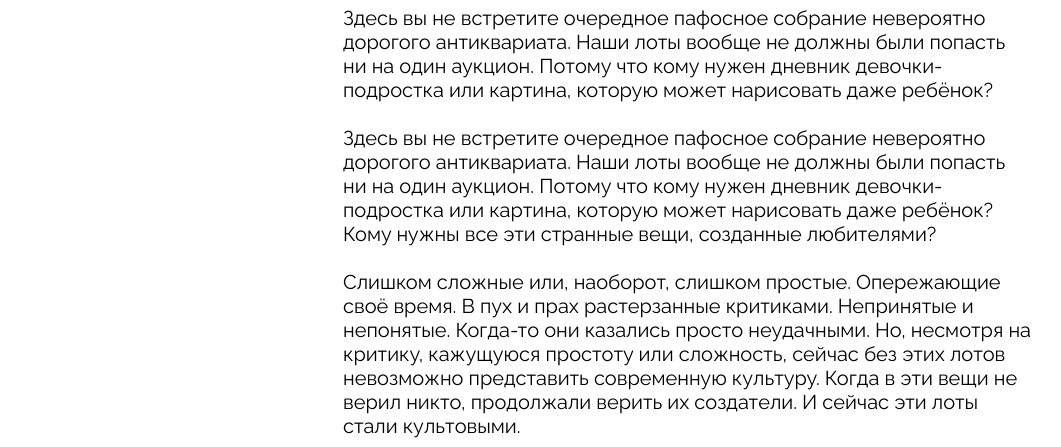
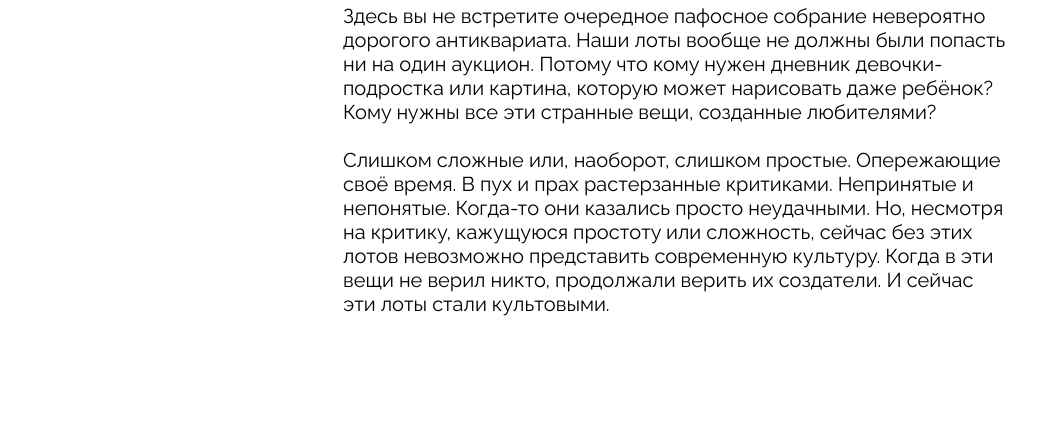
Before and after one commit to A1ex-kz/ono-tebe-nado-fd, a plain HTML site: page index.html in a window 1280 px wide. Shown: the part 2353-2800 px from the top of the page, without its empty margins (129-1190 px from the left). Drawn offline with Linux system fonts and the light colour scheme.

Commit message:
готовый

```diff
--- a/index.html
+++ b/index.html
@@ -95,16 +95,10 @@
         </div>
         <div class="about__column">
          <h2 class="about__title">Об аукционе</h2>
-         <p class="about__text">Здесь вы не встретите очередное пафосное собрание невероятно
-           дорогого антиквариата. Наши лоты вообще не должны были попасть
-           ни на один аукцион. Потому что кому нужен дневник девочки-
-           подростка или картина, которую может нарисовать даже ребёнок?
-         <p class="about__text">Здесь вы не встретите очередное пафосное собрание невероятно
-           дорогого антиквариата. Наши лоты вообще не должны были попасть
-           ни на один аукцион. Потому что кому нужен дневник девочки-
-           подростка или картина, которую может нарисовать даже ребёнок?
-           Кому нужны все эти странные вещи, созданные любителями? </p>
-         <p class="about__text about__text-second-paragraph">Слишком сложные или, наоборот, слишком простые. Опережающие
+         <p class="about__text">Здесь вы не встретите очередное пафосное собрание невероятно дорогого антиквариата.
+          Наши лоты вообще не должны были попасть ни на один аукцион. Потому что кому нужен дневник девочки-подростка или картина,
+          которую может нарисовать даже ребёнок? Кому нужны все эти странные вещи, созданные любителями?</p>
+         <p class="about__text">Слишком сложные или, наоборот, слишком простые. Опережающие
           своё время. В пух и прах растерзанные критиками. Непринятые и
           непонятые. Когда-то они казались просто неудачными. Но, несмотря
            на критику, кажущуюся простоту или сложность, сейчас без этих лотов
--- a/styles/style.css
+++ b/styles/style.css
@@ -38,7 +38,7 @@
 
 .logo-image{
   width: 148px;
-  height: 105px;
+  height: 104px;
   padding-top: 4px;
 }
 
@@ -64,7 +64,6 @@
 .cover {
   display: flex;
   flex-direction: column;
-  min-height: 757px;
   background-image: url('../images/cover.jpg');
   background-size: cover;
   background-repeat: no-repeat;
@@ -105,7 +104,6 @@
 .aligned-text_right{
   margin-top: 18px;
   margin-left: 613px;
-
 }
 
 .cover__description{
@@ -247,11 +245,6 @@
   width: 688px;
 }
 
-.about__text-second-paragraph{
-
-  width: 717px;
-}
-
 .about__column p+p {
   margin-top: 24px;
 }
@@ -264,8 +257,6 @@
   padding: 0px 50px 82px;
   margin-top: 180px;
 }
-
-
 
 .footer__social-list{
   display: flex;
```
